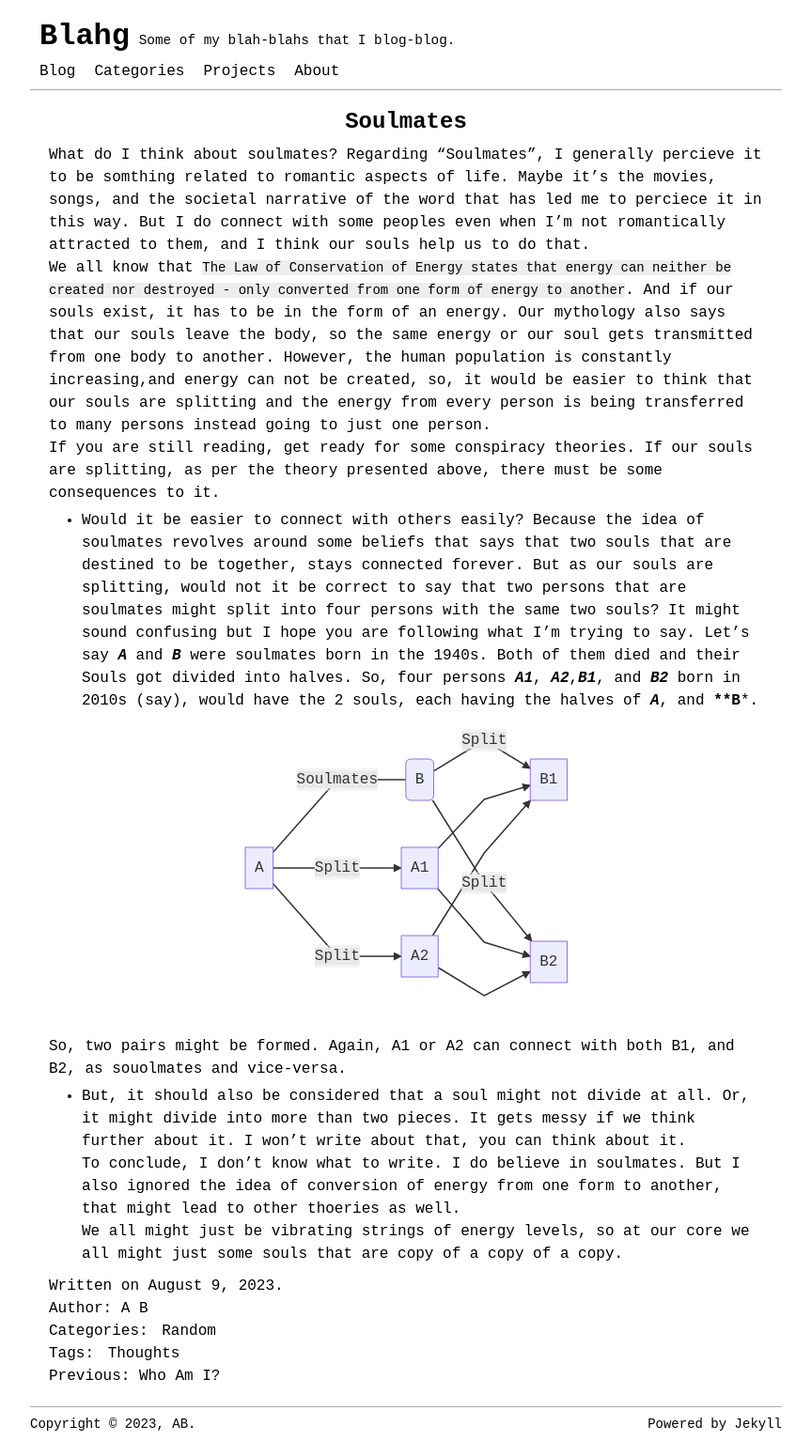
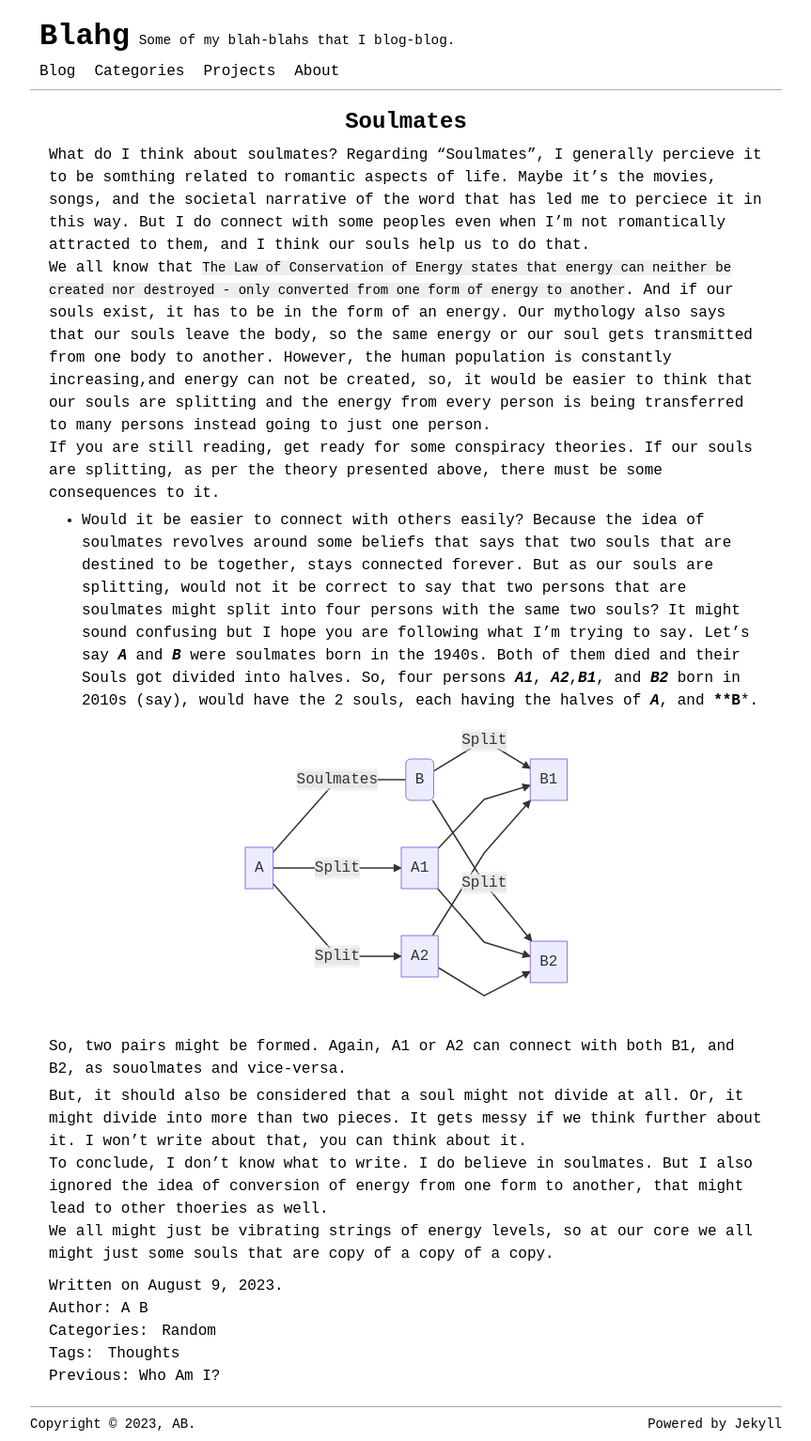
Before and after one commit to blahg/blahg.github.io, a Jekyll site: the page built from _posts/soulmate/2023-09-08-soulmates.md, in a window 1280 px wide. Shown: the whole page at 94% size, without its empty margins (208-1071 px from the left). Built offline with Jekyll 4.4.1, drawn with Linux system fonts in a browser that asks for light colours.

```diff
--- a/_posts/soulmate/2023-09-08-soulmates.md
+++ b/_posts/soulmate/2023-09-08-soulmates.md
@@ -29,7 +29,8 @@ graph LR
 </div>
 <br/>So, two pairs might be formed. Again, A1 or A2 can connect with both B1, and B2, as souolmates and vice-versa.
 <br/>
-- But, it should also be considered that a soul might not divide at all. Or, it might divide into more than two pieces. It gets messy if we think further about it. I won't write about that, you can think about it.
+
+But, it should also be considered that a soul might not divide at all. Or, it might divide into more than two pieces. It gets messy if we think further about it. I won't write about that, you can think about it.
 <br/>
 To conclude, I don't know what to write. I do believe in soulmates. But I also ignored the idea of conversion of energy from one form to another, that might lead to other thoeries as well.
 <br/>We all might just be vibrating strings of energy levels, so at our core we all might just some souls that are copy of a copy of a copy.
```
